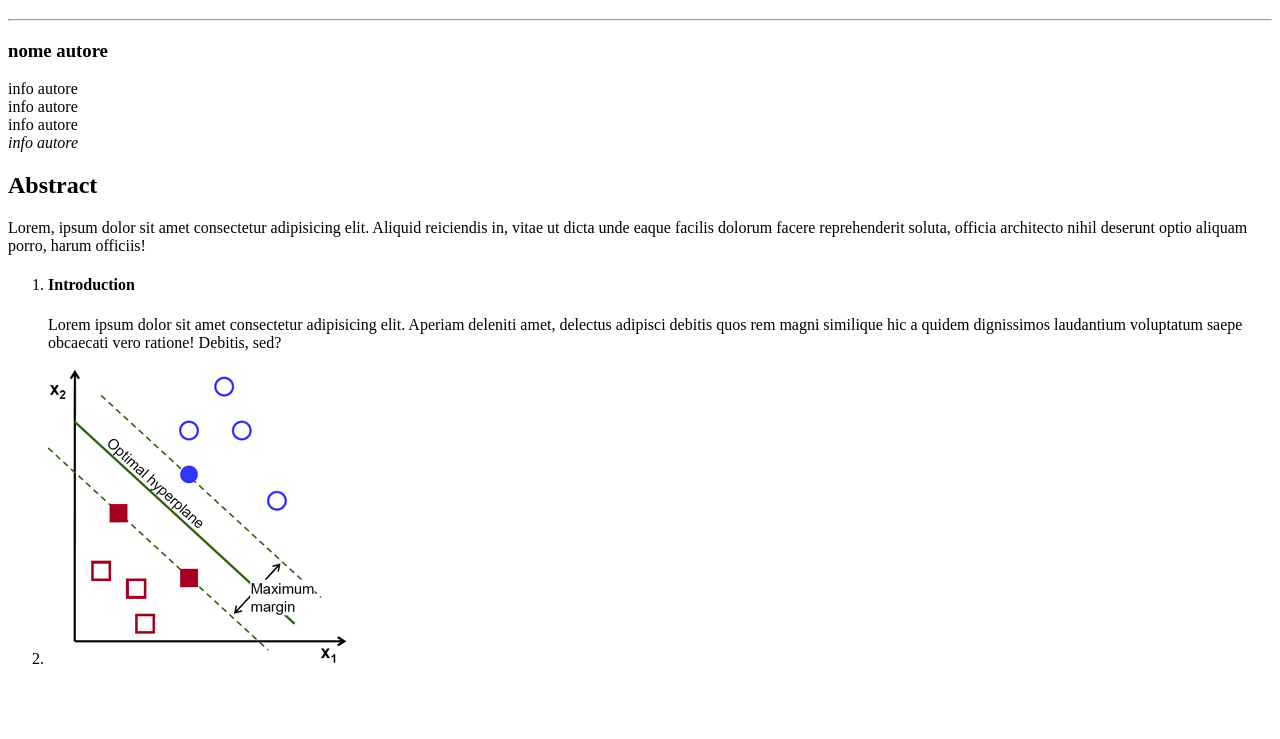
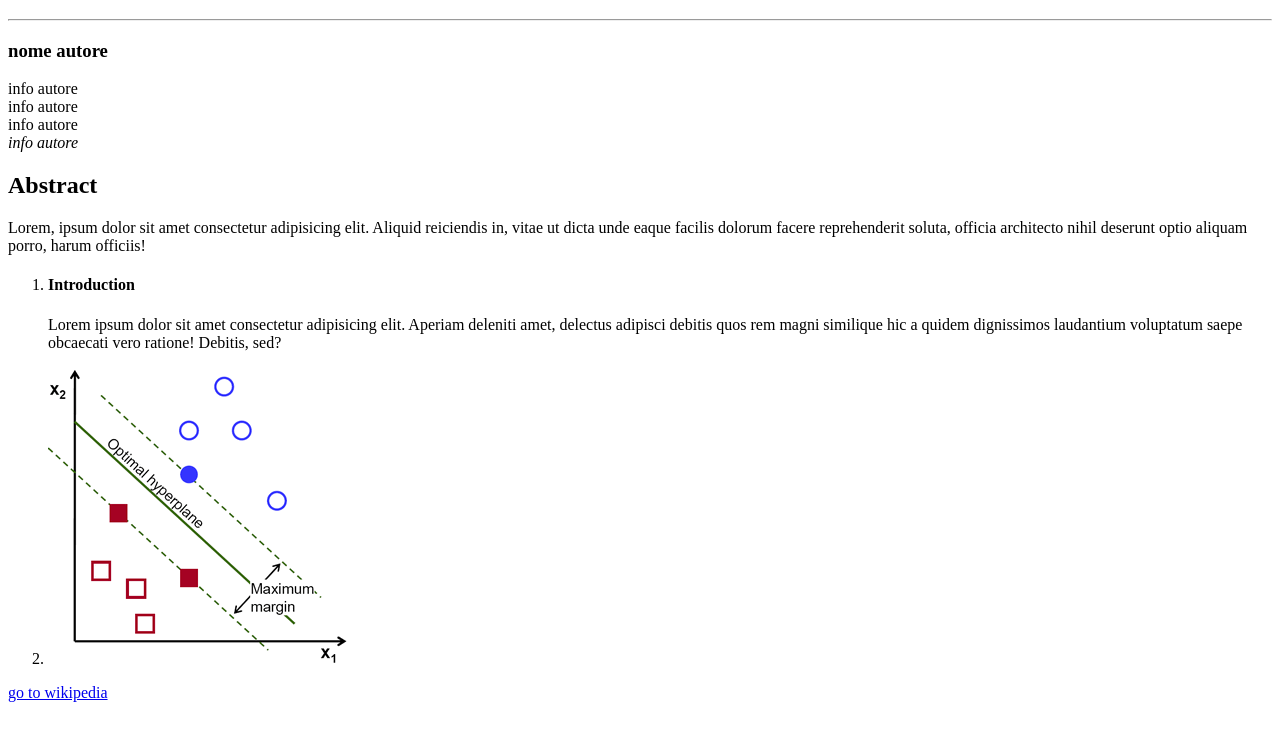
Before and after one commit to BeainaT/paper-scientifico, a plain HTML site: page index.html in a window 1280 px wide. Shown: the part 61-800 px from the top of the page. Drawn offline with Linux system fonts and the light colour scheme.

Commit message:
aggiunta footer

```diff
--- a/index.html
+++ b/index.html
@@ -44,6 +44,7 @@
         <!--/corpo pagina-->
         <!-- piè di pagina -->
         <footer>
+            <a href="destinazione link" target="_blank">go to wikipedia</a>
 
         </footer>
         <!--/piè di pagina-->
```
